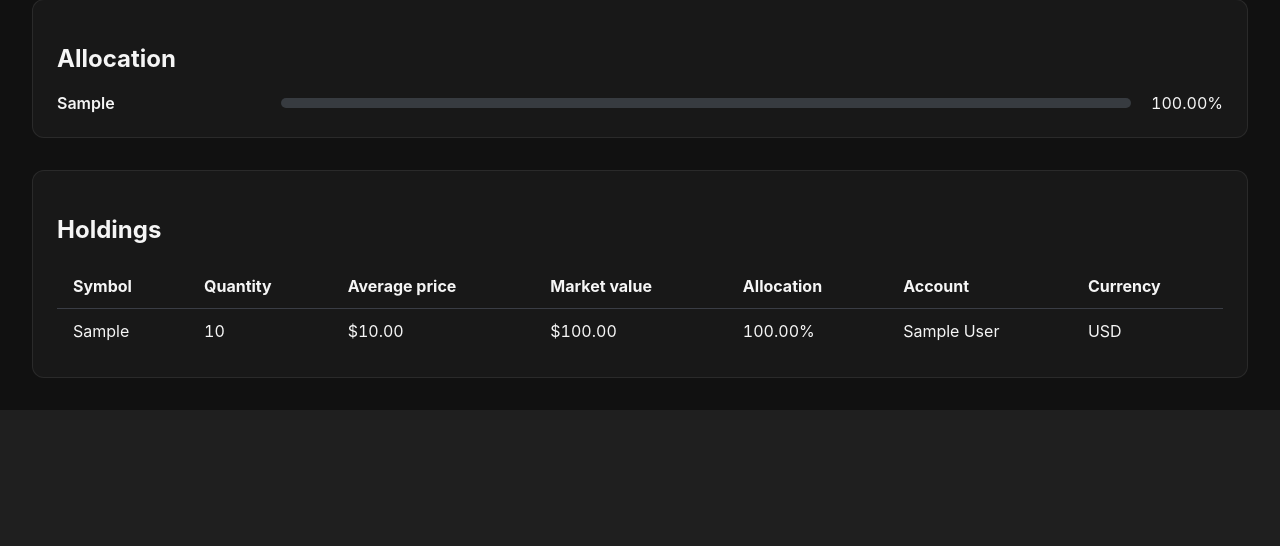
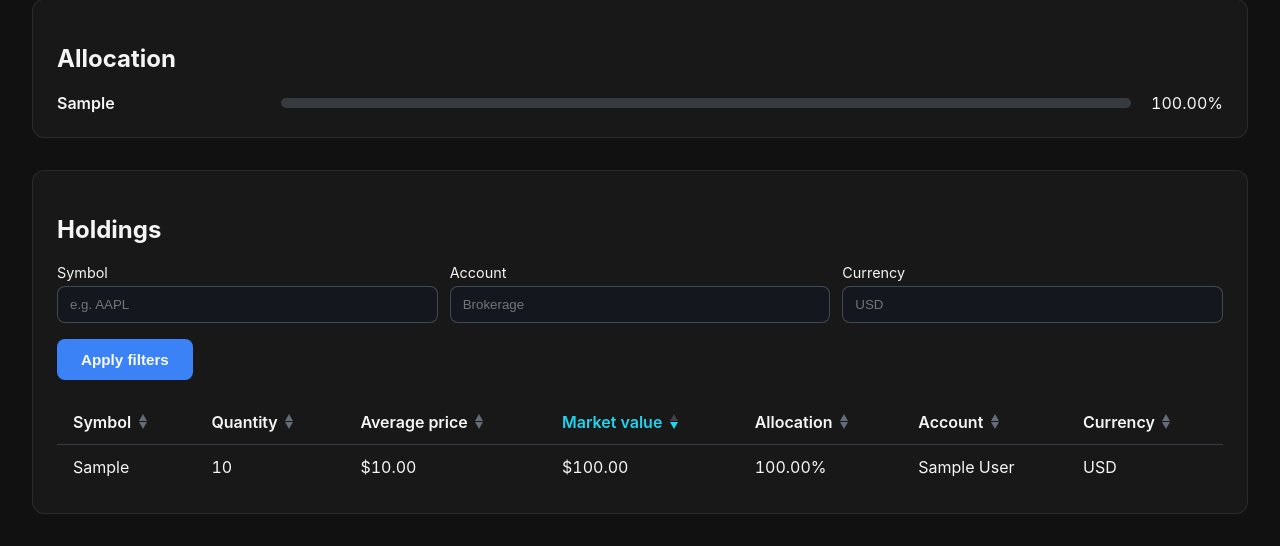
Before and after one commit to Blood-Dawn/pocketsage, a Flask app: page /portfolio/ in a window 1280 px wide. Shown: the part 413-959 px from the top of the page. Before the commit the page ends 823 px from the top, so only its background shows below. Run offline with Flask 3, Linux system fonts and the light colour scheme; tables that the repository leaves empty hold one stand-in row (values such as "Sample post").

Commit message:
Add sorting and filtering controls to portfolio view

```diff
--- a/pocketsage/blueprints/portfolio/routes.py
+++ b/pocketsage/blueprints/portfolio/routes.py
@@ -6,7 +6,8 @@ import csv
 from datetime import datetime, timezone
 from io import StringIO
 from pathlib import Path
-from typing import Dict, Iterable
+from typing import Callable, Dict, Iterable, TypedDict
+from urllib.parse import urlencode
 
 from flask import (
     current_app,
@@ -37,6 +38,41 @@ COLUMN_ALIASES: Dict[str, tuple[str, ...]] = {
     "memo": ("memo", "note", "description"),
     "external_id": ("external_id", "externalid", "id", "uid"),
 }
+
+class SortConfig(TypedDict):
+    label: str
+    key: Callable[[dict], object]
+    type: str
+
+
+SORTABLE_COLUMNS: dict[str, SortConfig] = {
+    "symbol": {"label": "Symbol", "key": lambda h: h["symbol"].lower(), "type": "text"},
+    "quantity": {"label": "Quantity", "key": lambda h: h["quantity"], "type": "numeric"},
+    "avg_price": {
+        "label": "Average price",
+        "key": lambda h: h["avg_price"],
+        "type": "numeric",
+    },
+    "value": {"label": "Market value", "key": lambda h: h["value"], "type": "numeric"},
+    "allocation_pct": {
+        "label": "Allocation",
+        "key": lambda h: h["allocation_pct"],
+        "type": "numeric",
+    },
+    "account": {
+        "label": "Account",
+        "key": lambda h: (h["account"] or "").lower(),
+        "type": "text",
+    },
+    "currency": {
+        "label": "Currency",
+        "key": lambda h: h["currency"].lower(),
+        "type": "text",
+    },
+}
+
+DEFAULT_SORT = "value"
+DEFAULT_DIRECTION = "desc"
 
 
 def _prefers_json() -> bool:
@@ -80,6 +116,16 @@ def _normalize_rows(rows: Iterable[dict], mapping: dict[str, str | None]) -> lis
 def list_portfolio():
     """Show current holdings and allocation summary."""
 
+    sort_param = request.args.get("sort", DEFAULT_SORT).lower()
+    sort_column = sort_param if sort_param in SORTABLE_COLUMNS else DEFAULT_SORT
+    direction_param = request.args.get("direction", DEFAULT_DIRECTION).lower()
+    sort_direction = "asc" if direction_param == "asc" else DEFAULT_DIRECTION
+    filters = {
+        "symbol": request.args.get("symbol", "").strip(),
+        "account": request.args.get("account", "").strip(),
+        "currency": request.args.get("currency", "").strip(),
+    }
+
     with session_scope() as session:
         repo = SqlModelPortfolioRepository(session)
         raw_holdings = list(repo.list_holdings())
@@ -115,12 +161,60 @@ def list_portfolio():
 
         total_value = summary.get("total_value", 0.0) or 0.0
 
-    holdings_view.sort(key=lambda h: h["value"], reverse=True)
+    active_filters = {key: value for key, value in filters.items() if value}
+    if active_filters:
+        filtered: list[dict] = []
+        symbol_filter = active_filters.get("symbol", "").lower()
+        account_filter = active_filters.get("account", "").lower()
+        currency_filter = active_filters.get("currency", "").lower()
+        for holding in holdings_view:
+            symbol = holding["symbol"].lower()
+            account_name = (holding["account"] or "").lower()
+            currency = holding["currency"].lower()
+
+            if symbol_filter and symbol_filter not in symbol:
+                continue
+            if account_filter and account_filter not in account_name:
+                continue
+            if currency_filter and currency_filter not in currency:
+                continue
+            filtered.append(holding)
+        holdings_view = filtered
+
+    sort_metadata = SORTABLE_COLUMNS[sort_column]
+    sort_key = sort_metadata["key"]
+    holdings_view.sort(key=sort_key, reverse=(sort_direction == "desc"))
     allocation_chart = [
         {"symbol": h["symbol"], "percentage": h["allocation_pct"]}
         for h in holdings_view
         if h["allocation_pct"] > 0
     ]
+
+    def _sort_url(column: str, next_direction: str) -> str:
+        params = {"sort": column, "direction": next_direction}
+        params.update({k: v for k, v in filters.items() if v})
+        query = urlencode(params)
+        base_url = url_for("portfolio.list_portfolio")
+        return f"{base_url}?{query}" if query else base_url
+
+    sort_options: list[dict[str, object]] = []
+    for column, metadata in SORTABLE_COLUMNS.items():
+        is_active = column == sort_column
+        current_direction = sort_direction if is_active else "none"
+        next_direction = "asc" if is_active and sort_direction == "desc" else "desc"
+        sort_options.append(
+            {
+                "id": column,
+                "label": metadata["label"],
+                "url": _sort_url(column, next_direction),
+                "active": is_active,
+                "direction": current_direction,
+                "next_direction": next_direction,
+                "type": metadata["type"],
+            }
+        )
+
+    filters_state = {key: filters[key] for key in filters}
 
     return render_template(
         "portfolio/index.html",
@@ -129,6 +223,10 @@ def list_portfolio():
         allocation=allocation_chart,
         upload_url=url_for("portfolio.upload_portfolio"),
         export_url=url_for("portfolio.export_holdings"),
+        sort_options=sort_options,
+        sort_column=sort_column,
+        sort_direction=sort_direction,
+        filters_state=filters_state,
     )
 
 
--- a/pocketsage/static/css/main.css
+++ b/pocketsage/static/css/main.css
@@ -238,6 +238,44 @@ body {
     text-align: right;
 }
 
+.portfolio-controls {
+    display: grid;
+    gap: 1rem;
+    margin-bottom: 1.25rem;
+}
+
+.filter-group {
+    display: grid;
+    grid-template-columns: repeat(auto-fit, minmax(12rem, 1fr));
+    gap: 0.75rem;
+}
+
+.filter-field {
+    display: grid;
+    gap: 0.35rem;
+    font-size: 0.9rem;
+}
+
+.filter-field input[type="search"] {
+    background: rgba(15, 23, 42, 0.35);
+    border: 1px solid rgba(148, 163, 184, 0.35);
+    border-radius: 0.5rem;
+    padding: 0.6rem 0.75rem;
+    color: inherit;
+}
+
+.filter-field input[type="search"]:focus {
+    outline: 2px solid #38bdf8;
+    outline-offset: 2px;
+}
+
+.filter-actions {
+    display: flex;
+    align-items: center;
+    gap: 0.75rem;
+    flex-wrap: wrap;
+}
+
 .table-scroll {
     overflow-x: auto;
     border-radius: 0.5rem;
@@ -262,6 +300,102 @@ body {
 
 .holdings-table td[data-label] {
     font-variant-numeric: tabular-nums;
+}
+
+.holdings-table th {
+    white-space: nowrap;
+}
+
+.sort-link {
+    display: inline-flex;
+    align-items: center;
+    gap: 0.35rem;
+    color: inherit;
+    text-decoration: none;
+}
+
+.sort-link:focus-visible {
+    outline: 2px solid #38bdf8;
+    outline-offset: 2px;
+    border-radius: 0.35rem;
+}
+
+.sort-link .sort-label {
+    font-weight: 600;
+}
+
+.sort-link.is-active {
+    color: #22d3ee;
+}
+
+.sort-indicator {
+    display: inline-flex;
+    position: relative;
+    width: 0.75rem;
+    height: 0.95rem;
+}
+
+.sort-indicator::before,
+.sort-indicator::after {
+    content: "";
+    position: absolute;
+    left: 50%;
+    transform: translateX(-50%);
+    border-left: 0.3rem solid transparent;
+    border-right: 0.3rem solid transparent;
+    transition: border-color 0.2s ease;
+}
+
+.sort-indicator::before {
+    top: 0;
+    border-bottom: 0.45rem solid rgba(148, 163, 184, 0.6);
+}
+
+.sort-indicator::after {
+    bottom: 0;
+    border-top: 0.45rem solid rgba(148, 163, 184, 0.6);
+}
+
+.sort-link[data-active-direction="asc"] .sort-indicator::before {
+    border-bottom-color: #22d3ee;
+}
+
+.sort-link[data-active-direction="asc"] .sort-indicator::after {
+    border-top-color: rgba(148, 163, 184, 0.3);
+}
+
+.sort-link[data-active-direction="desc"] .sort-indicator::after {
+    border-top-color: #22d3ee;
+}
+
+.sort-link[data-active-direction="desc"] .sort-indicator::before {
+    border-bottom-color: rgba(148, 163, 184, 0.3);
+}
+
+.sr-only {
+    position: absolute;
+    width: 1px;
+    height: 1px;
+    padding: 0;
+    margin: -1px;
+    overflow: hidden;
+    clip: rect(0, 0, 0, 0);
+    white-space: nowrap;
+    border: 0;
+}
+
+@media (max-width: 50rem) {
+    .portfolio-controls {
+        gap: 0.75rem;
+    }
+
+    .filter-actions {
+        justify-content: flex-start;
+    }
+
+    .holdings-table {
+        min-width: 32rem;
+    }
 }
 
 .upload-card {
--- a/pocketsage/static/js/main.js
+++ b/pocketsage/static/js/main.js
@@ -5,6 +5,7 @@ const FINAL_JOB_STATUSES = new Set(["succeeded", "failed"]);
 document.addEventListener("DOMContentLoaded", () => {
     initAdminDashboard();
     initPortfolioUpload();
+    initPortfolioSorting();
 });
 
 function initAdminDashboard() {
@@ -224,6 +225,118 @@ function initPortfolioUpload() {
     });
 }
 
+function initPortfolioSorting() {
+    const table = document.querySelector(".holdings-table");
+    if (!table) {
+        return;
+    }
+
+    const tbody = table.querySelector("tbody");
+    const headerRow = table.querySelector("thead tr");
+    if (!tbody || !headerRow) {
+        return;
+    }
+
+    const sortLinks = table.querySelectorAll(".sort-link");
+    if (!sortLinks.length) {
+        return;
+    }
+
+    const sortInput = document.querySelector(".portfolio-controls input[name='sort']");
+    const directionInput = document.querySelector(".portfolio-controls input[name='direction']");
+
+    const parseValue = (cell, type) => {
+        if (!cell) {
+            return "";
+        }
+        const rawValue = cell.dataset.sortValue ?? cell.textContent ?? "";
+        if (type === "numeric") {
+            const numeric = Number(rawValue);
+            return Number.isNaN(numeric) ? 0 : numeric;
+        }
+        return String(rawValue).toLowerCase();
+    };
+
+    const updateHeaderState = (activeHeader, direction) => {
+        headerRow.querySelectorAll("th").forEach((th) => {
+            th.setAttribute(
+                "aria-sort",
+                th === activeHeader
+                    ? direction === "asc"
+                        ? "ascending"
+                        : "descending"
+                    : "none"
+            );
+        });
+    };
+
+    sortLinks.forEach((link) => {
+        link.addEventListener("click", (event) => {
+            event.preventDefault();
+            const headerCell = link.closest("th");
+            if (!headerCell) {
+                window.location.href = link.href;
+                return;
+            }
+
+            const columnIndex = Array.from(headerRow.children).indexOf(headerCell);
+            if (columnIndex < 0) {
+                window.location.href = link.href;
+                return;
+            }
+
+            const sortType = link.dataset.sortType || "text";
+            const nextDirection = link.dataset.nextDirection || "asc";
+            const rows = Array.from(tbody.querySelectorAll("tr"));
+            rows
+                .sort((rowA, rowB) => {
+                    const cellA = rowA.children.item(columnIndex);
+                    const cellB = rowB.children.item(columnIndex);
+                    const valueA = parseValue(cellA, sortType);
+                    const valueB = parseValue(cellB, sortType);
+                    if (valueA === valueB) {
+                        return 0;
+                    }
+                    if (sortType === "numeric") {
+                        return nextDirection === "asc" ? valueA - valueB : valueB - valueA;
+                    }
+                    return nextDirection === "asc"
+                        ? String(valueA).localeCompare(String(valueB))
+                        : String(valueB).localeCompare(String(valueA));
+                })
+                .forEach((row) => tbody.appendChild(row));
+
+            sortLinks.forEach((candidate) => {
+                if (candidate === link) {
+                    candidate.dataset.activeDirection = nextDirection;
+                    candidate.dataset.nextDirection = nextDirection === "asc" ? "desc" : "asc";
+                    candidate.classList.add("is-active");
+                } else {
+                    candidate.dataset.activeDirection = "none";
+                    candidate.dataset.nextDirection = "desc";
+                    candidate.classList.remove("is-active");
+                }
+            });
+
+            updateHeaderState(headerCell, nextDirection);
+
+            if (sortInput && link.dataset.sort) {
+                sortInput.value = link.dataset.sort;
+            }
+            if (directionInput) {
+                directionInput.value = nextDirection;
+            }
+
+            const url = new URL(window.location.href);
+            if (link.dataset.sort) {
+                url.searchParams.set("sort", link.dataset.sort);
+            }
+            url.searchParams.set("direction", nextDirection);
+            window.history.replaceState(null, "", url);
+        });
+    });
+}
+
 function safeParseJSON(value) {
     if (!value) {
         return null;
--- a/pocketsage/templates/portfolio/index.html
+++ b/pocketsage/templates/portfolio/index.html
@@ -39,35 +39,68 @@
 
     <section class="portfolio-holdings" aria-label="Holdings table">
       <h2>Holdings</h2>
+      {% set filters_active = filters_state.symbol or filters_state.account or filters_state.currency %}
+      {% if sort_options %}
+        <form class="portfolio-controls" method="get" aria-label="Filter holdings">
+          <input type="hidden" name="sort" value="{{ sort_column }}">
+          <input type="hidden" name="direction" value="{{ sort_direction }}">
+          <div class="filter-group">
+            <label class="filter-field">
+              <span>Symbol</span>
+              <input type="search" name="symbol" value="{{ filters_state.symbol }}" placeholder="e.g. AAPL" autocomplete="off">
+            </label>
+            <label class="filter-field">
+              <span>Account</span>
+              <input type="search" name="account" value="{{ filters_state.account }}" placeholder="Brokerage" autocomplete="off">
+            </label>
+            <label class="filter-field">
+              <span>Currency</span>
+              <input type="search" name="currency" value="{{ filters_state.currency }}" placeholder="USD" autocomplete="off">
+            </label>
+          </div>
+          <div class="filter-actions">
+            <button type="submit" class="btn-secondary">Apply filters</button>
+            {% if filters_active %}
+              <a class="btn-link" href="{{ url_for('portfolio.list_portfolio') }}">Clear</a>
+            {% endif %}
+          </div>
+        </form>
+      {% endif %}
       {% if holdings %}
         <div class="table-scroll">
           <table class="holdings-table" role="grid">
             <thead>
               <tr>
-                <th scope="col">Symbol</th>
-                <th scope="col">Quantity</th>
-                <th scope="col">Average price</th>
-                <th scope="col">Market value</th>
-                <th scope="col">Allocation</th>
-                <th scope="col">Account</th>
-                <th scope="col">Currency</th>
+                {% for option in sort_options %}
+                  <th scope="col" aria-sort="{{ 'ascending' if option.active and sort_direction == 'asc' else 'descending' if option.active else 'none' }}">
+                    <a class="sort-link{% if option.active %} is-active{% endif %}" href="{{ option.url }}" data-sort="{{ option.id }}" data-next-direction="{{ option.next_direction }}" data-sort-type="{{ option.type }}" data-active-direction="{{ option.direction }}">
+                      <span class="sort-label">{{ option.label }}</span>
+                      <span class="sort-indicator" aria-hidden="true"></span>
+                      {% if option.active %}
+                        <span class="sr-only">Sorted {{ 'ascending' if sort_direction == 'asc' else 'descending' }}</span>
+                      {% endif %}
+                    </a>
+                  </th>
+                {% endfor %}
               </tr>
             </thead>
             <tbody>
               {% for holding in holdings %}
                 <tr>
-                  <td data-label="Symbol">{{ holding.symbol }}</td>
-                  <td data-label="Quantity">{{ holding.quantity_display }}</td>
-                  <td data-label="Average price">{{ holding.avg_price_display }}</td>
-                  <td data-label="Market value">{{ holding.value_display }}</td>
-                  <td data-label="Allocation">{{ holding.allocation_display }}</td>
-                  <td data-label="Account">{{ holding.account or "—" }}</td>
-                  <td data-label="Currency">{{ holding.currency }}</td>
+                  <td data-label="Symbol" data-sort-value="{{ holding.symbol }}">{{ holding.symbol }}</td>
+                  <td data-label="Quantity" data-sort-value="{{ holding.quantity }}">{{ holding.quantity_display }}</td>
+                  <td data-label="Average price" data-sort-value="{{ holding.avg_price }}">{{ holding.avg_price_display }}</td>
+                  <td data-label="Market value" data-sort-value="{{ holding.value }}">{{ holding.value_display }}</td>
+                  <td data-label="Allocation" data-sort-value="{{ holding.allocation_pct }}">{{ holding.allocation_display }}</td>
+                  <td data-label="Account" data-sort-value="{{ holding.account or '' }}">{{ holding.account or "—" }}</td>
+                  <td data-label="Currency" data-sort-value="{{ holding.currency }}">{{ holding.currency }}</td>
                 </tr>
               {% endfor %}
             </tbody>
           </table>
         </div>
+      {% elif filters_active %}
+        <p class="empty">No holdings match your filters. Try adjusting or clearing them.</p>
       {% else %}
         <p class="empty">No holdings yet. Upload a CSV to see your portfolio here.</p>
       {% endif %}
```
